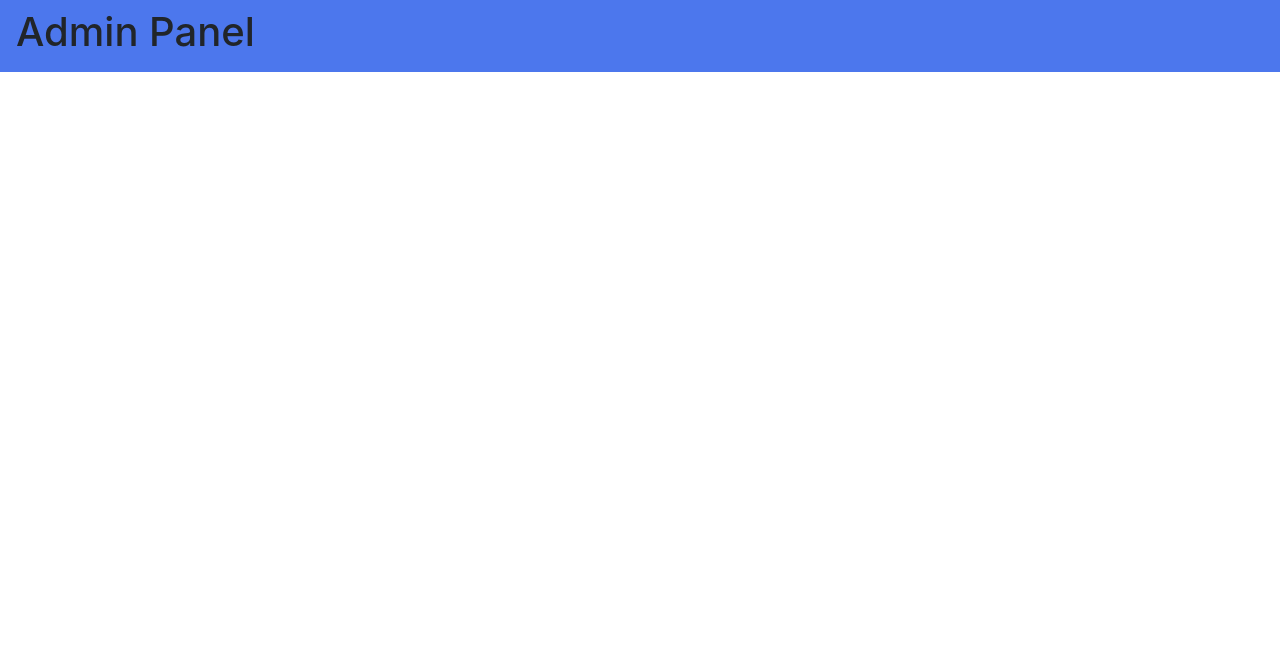
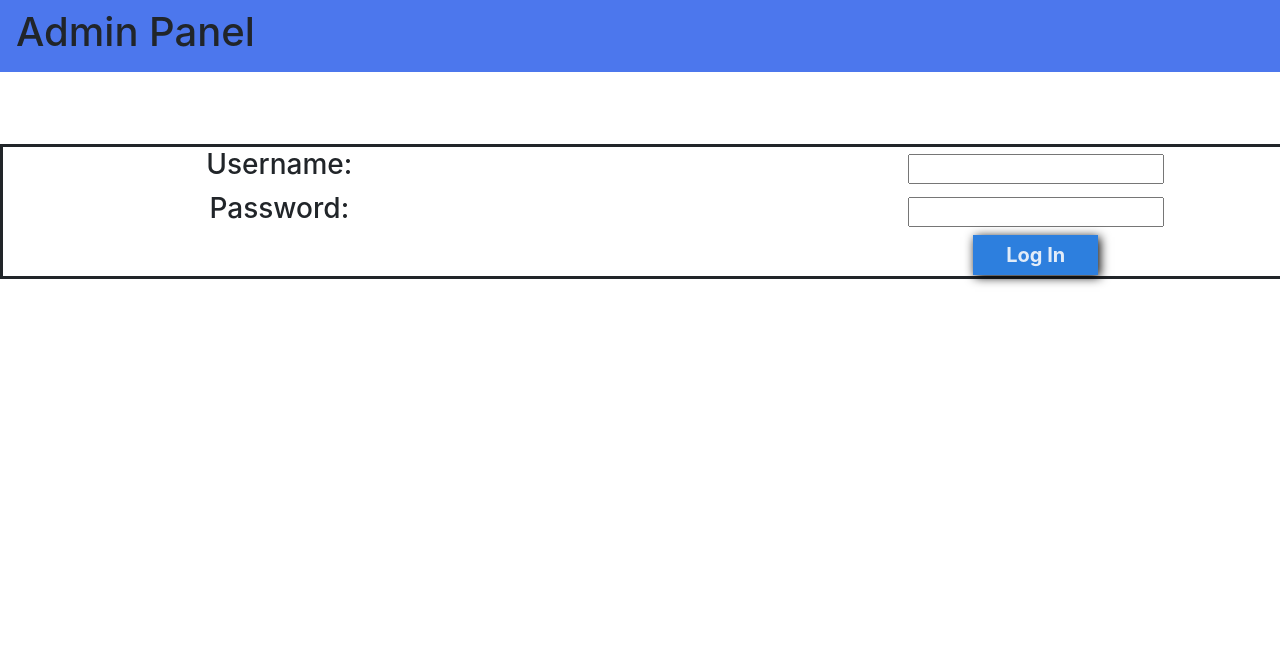
Before and after one commit to MdAhnafShahriarAdit/SU19CSE327S04G-BLOODMOON-NSU, a PHP site: page /Admin/index.php in a window 1280 px wide; the page is wider, and only the part inside the window is pictured. Shown: the top 671 px of that part. Run offline with PHP 8.4, Linux system fonts and the light colour scheme.

Commit message:
Update login.php

```diff
--- a/Project Codes/Admin/login.php
+++ b/Project Codes/Admin/login.php
@@ -15,3 +15,10 @@
       <div class="content">
         <br><br>
 </div>
+<table width="100%" style="margin: 0 auto; border:3px solid;text-align:center">
+
+      <tr><td class="lefttd"><h3>Username:</h3></td><td><input type="text" name="t1" required="required" title="Please enter your username"/></td></tr>
+      <tr><td class="lefttd"><h3>Password:</h3></td><td><input type="password"name="t2"  required="required" pattern="[a-zA-Z0-9]{2,10}" title="please enter only character or numbers between 2 to 10 for password"  /></td></tr>
+
+      <tr><td>&nbsp;</td><td><input type="submit" value="Log In" name="sbmt" style="border:0px; background:#2D7FDE; width:125px; height:40px;  box-shadow:2px 2px 10px black; color:#E2ECF8; font-weight:bold; font-size:20px;"></td></tr><br>
+</table>
```
